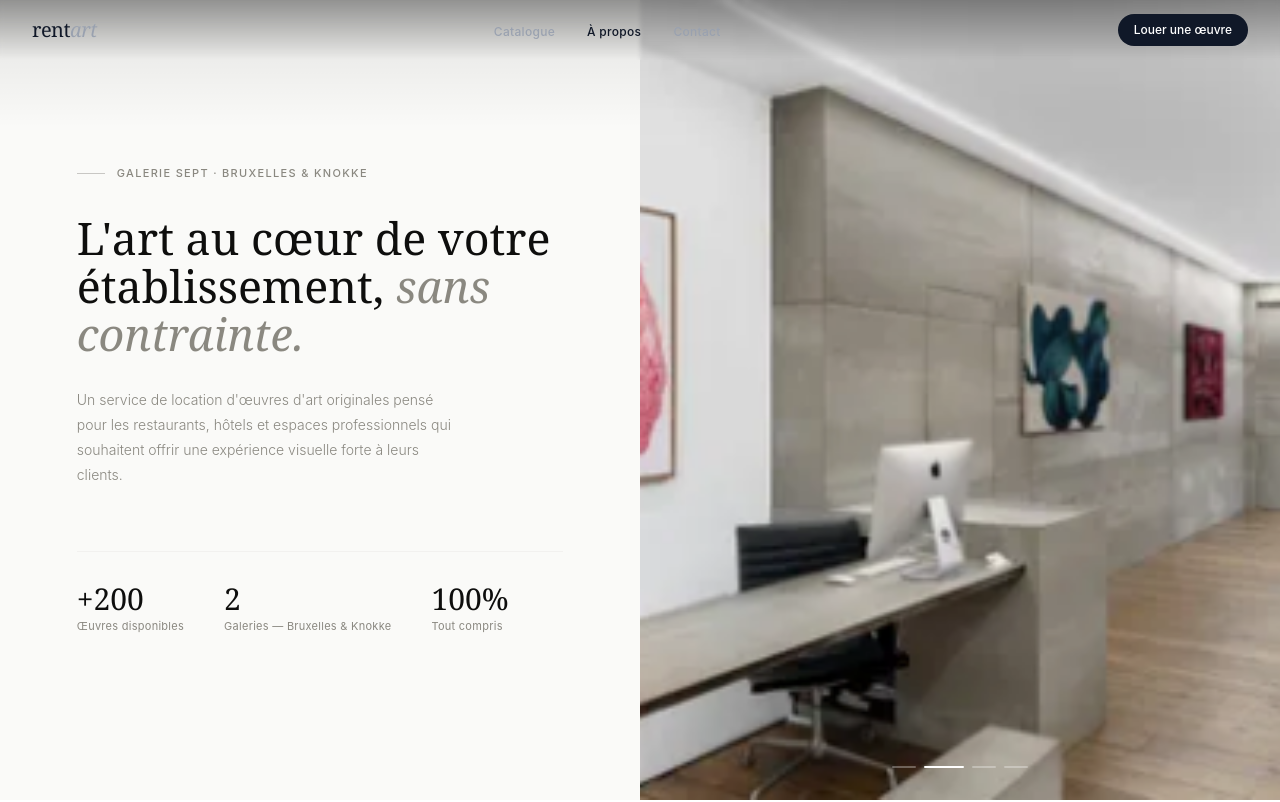
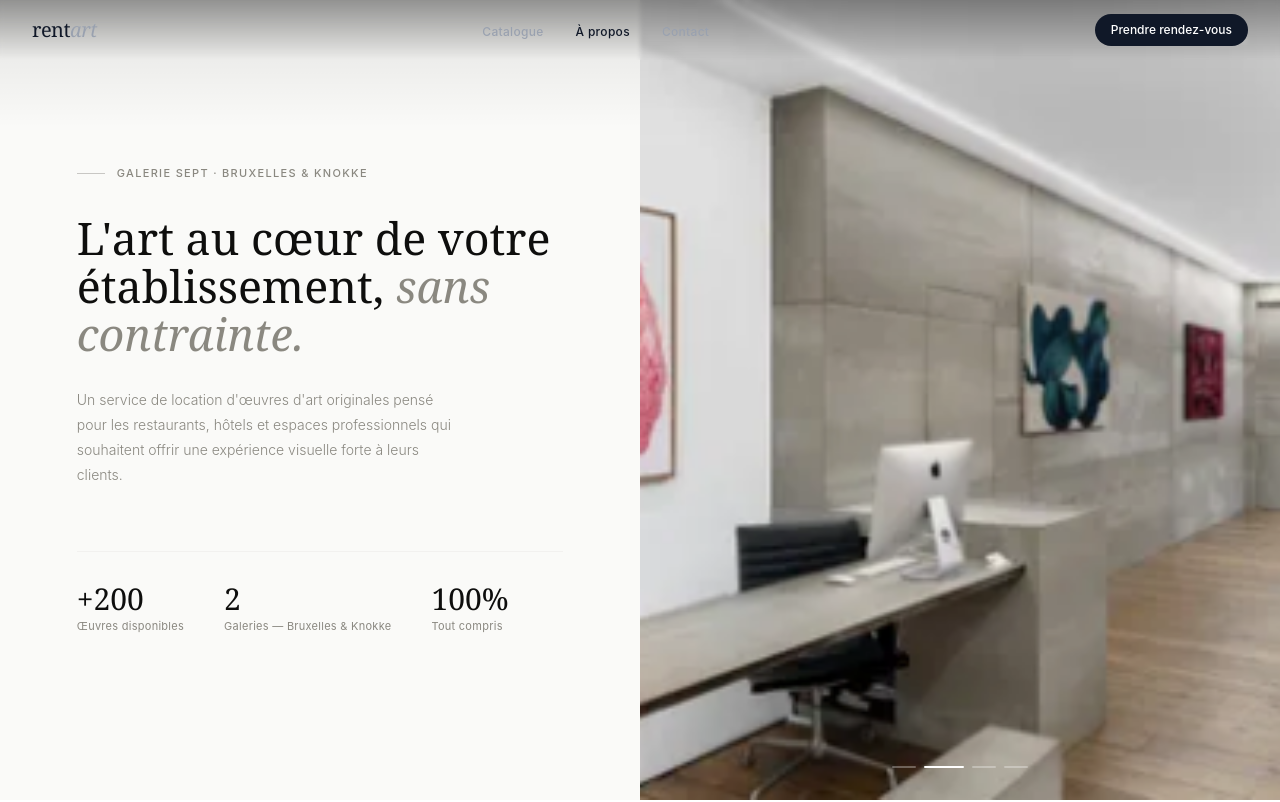
Before and after one commit to suelemarinel/rentart, a Next.js app: page /a-propos in a window 1280 px wide. Shown: the top 802 px of the page. Built offline with nearby package versions, Linux system fonts and the light colour scheme.

Commit message:
feat: bouton navbar redirige vers contact et devient 'Prendre rendez-vous'

```diff
--- a/src/components/Navbar.tsx
+++ b/src/components/Navbar.tsx
@@ -62,13 +62,13 @@ export default function Navbar() {
           })}
         </ul>
 
-        <button className={`text-xs font-medium px-4 py-2 rounded-full transition-all duration-300 hidden-mobile ${
-          whiteText
-            ? 'bg-white/15 text-white border border-white/25 hover:bg-white/25 backdrop-blur-sm'
-            : 'bg-gray-900 text-white hover:opacity-80'
-        }`}>
-          Louer une œuvre
-        </button>
+        <Link href="/contact" className={`text-xs font-medium px-4 py-2 rounded-full transition-all duration-300 hidden-mobile ${
+  whiteText
+    ? 'bg-white/15 text-white border border-white/25 hover:bg-white/25 backdrop-blur-sm'
+    : 'bg-gray-900 text-white hover:opacity-80'
+}`}>
+  Prendre rendez-vous
+</Link>
 
         {/* Burger — visible seulement sur mobile */}
         <button
```
